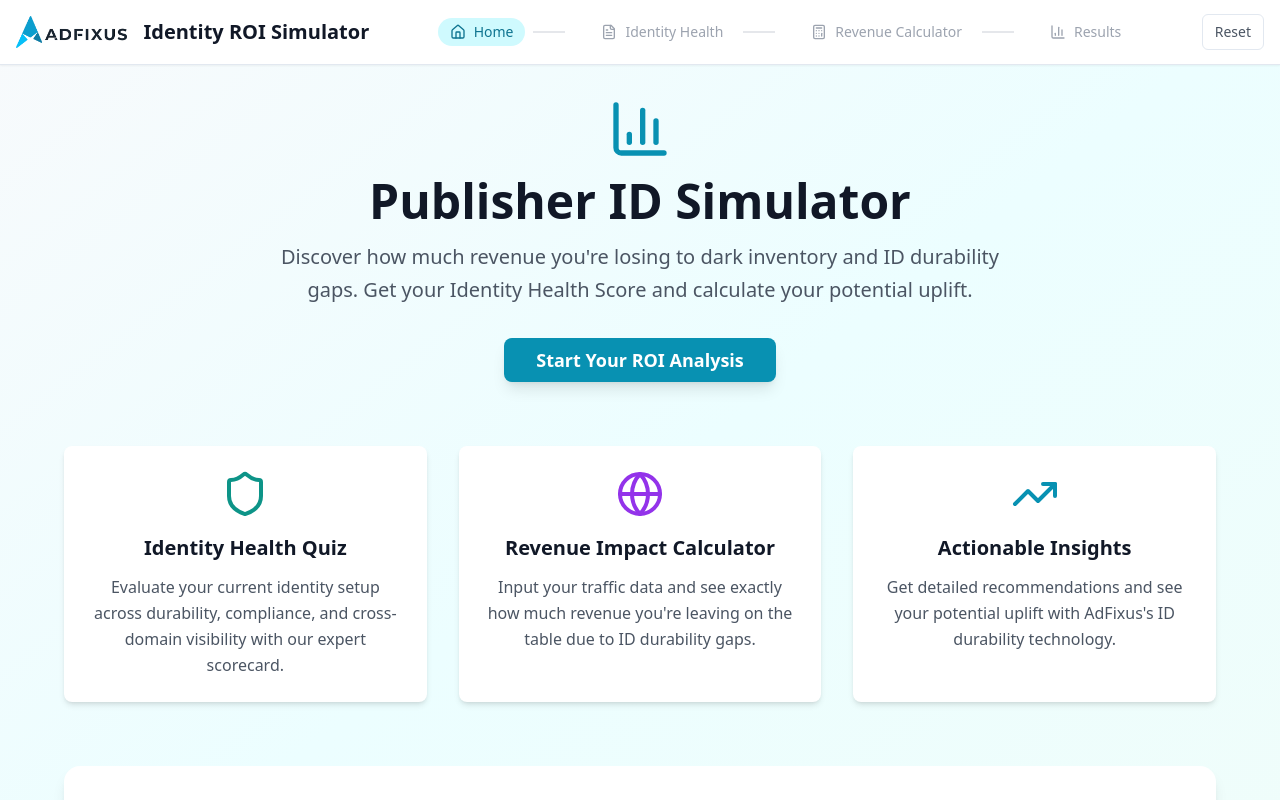
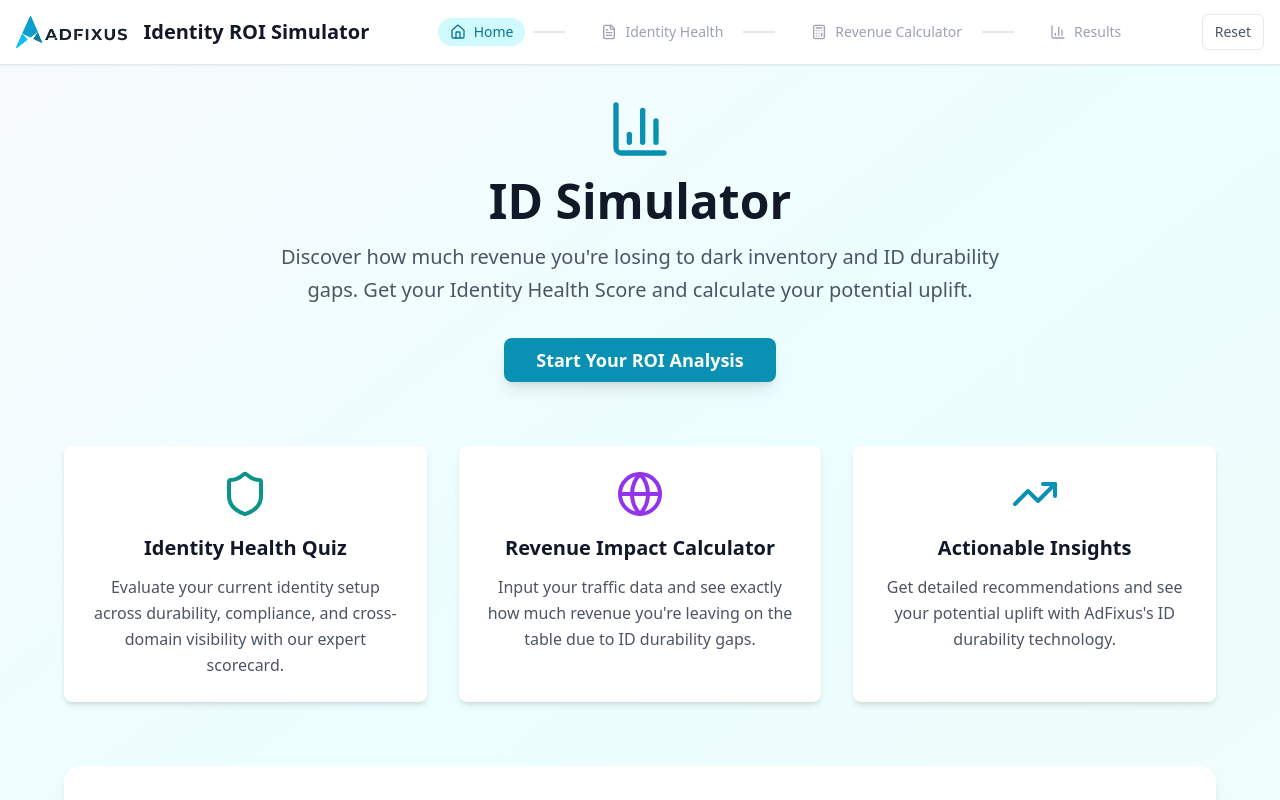
Before and after one commit to krishanraja/adfixus-sales, a React (Vite) app: page / in a window 1280 px wide. Shown: the top 800 px of the page. Built offline with nearby package versions, Linux system fonts and the light colour scheme.

Commit message:
Refactor: Update hero text
Change the hero text on the main page to 'ID Simulator'.

```diff
--- a/src/components/Hero.tsx
+++ b/src/components/Hero.tsx
@@ -1,4 +1,3 @@
-
 import React from 'react';
 import { Button } from '@/components/ui/button';
 import { Card, CardContent } from '@/components/ui/card';
@@ -16,7 +15,7 @@ export const Hero: React.FC<HeroProps> = ({ onStartQuiz }) => {
         <div className="mb-8">
           <BarChart3 className="w-16 h-16 text-cyan-600 mx-auto mb-4" />
           <h1 className="text-5xl font-black text-gray-900 mb-4 whitespace-nowrap">
-            Publisher ID Simulator
+            ID Simulator
           </h1>
           <p className="text-xl text-gray-600 max-w-3xl mx-auto leading-relaxed">
             Discover how much revenue you're losing to dark inventory and ID durability gaps.
```
